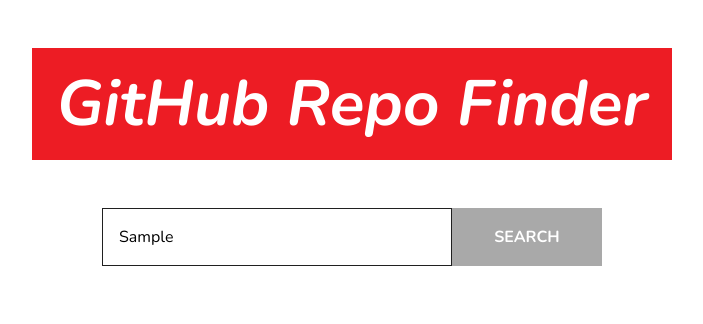
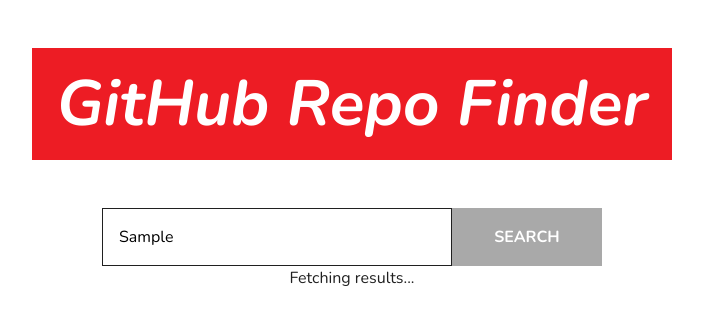
Before and after one commit to drake-smith/github-repo-search, a React (Create React App) app: page / in a window 1280 px wide. Both pictures are taken after typing "Sample" into the empty fields and a click on the input "Search". Shown: the top 324 px of the page, without its empty margins (288-991 px from the left). Built offline with nearby package versions, Linux system fonts and the light colour scheme; no server answers.

Commit message:
Add isLoading state UI
Add isLoading UI for better user experience showing that the
data fetch is ocurring and loading.

```diff
--- a/src/HomePage/index.tsx
+++ b/src/HomePage/index.tsx
@@ -56,18 +56,20 @@
       )}
       {hasNoResults && <p>The search returned no results. Please try again.</p>}
       {searchResults.length > 0 && (
-        <>
         <SearchFilters
           language={language}
           handleLanguageChange={handleLanguageChange}
           sortBy={sortBy}
           handleSortByChange={handleSortByChange}
         />
+      )}
+      {isLoading ? (
+        <p>Fetching results...</p>
+      ) : (
         <SearchResults
           results={searchResults}
           handleSelectSearchResult={handleSelectSearchResult}
         />
-        </>
       )}
     </ContentContainer>
   );
```
Lines whose indentation alone changed are shown as unchanged.
